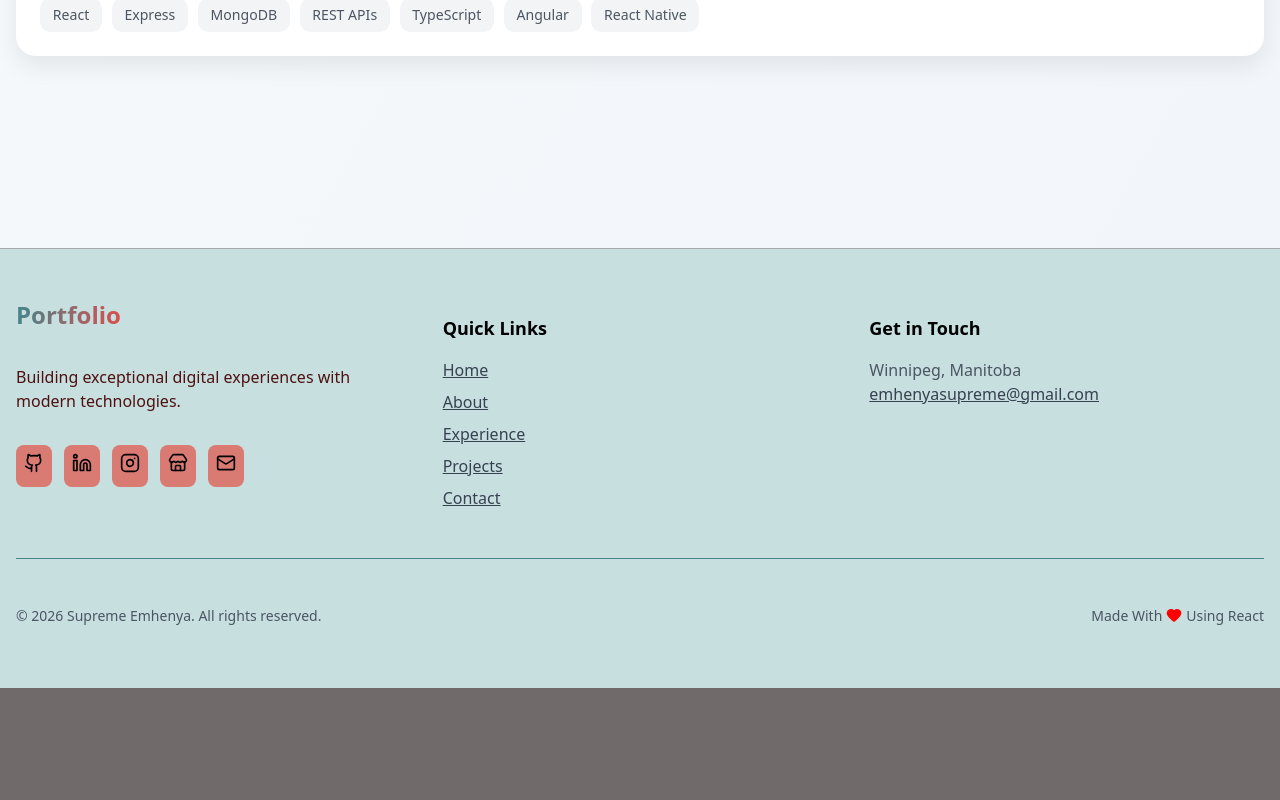
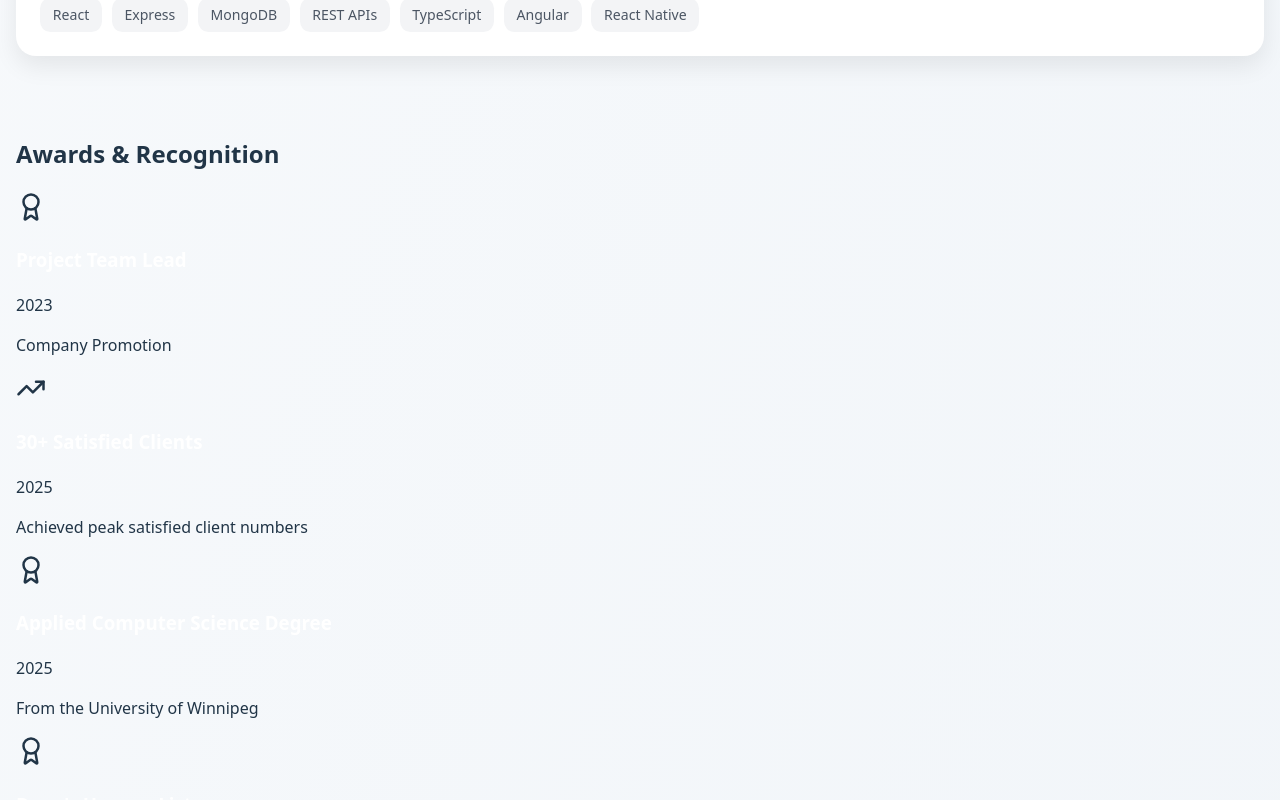
Before and after one commit to Emya101/Personal-Portfolio, a React (Vite) app: page /experience in a window 1280 px wide. Shown: the part 1560-2360 px from the top of the page. Before the commit the page ends 2248 px from the top, so only its background shows below. Built offline with nearby package versions, Linux system fonts and the light colour scheme.

Commit message:
Added an award list to showcase achievements on the experience page

```diff
--- a/src/Components/Experience.jsx
+++ b/src/Components/Experience.jsx
@@ -144,7 +144,7 @@ export function Experience() {
                                 <div className={styles.metaRow}>
                                     <div className={styles.metaItem}>
                                         <Calendar size={26} />
-                                        <span style={{fontSize: 16}}>{exp.period}</span>
+                                        <span style={{ fontSize: 16 }}>{exp.period}</span>
                                     </div>
 
                                     <div className={styles.metaItem}>
@@ -187,10 +187,40 @@ export function Experience() {
                         </motion.div>
                     ))}
                 </div>
+            </motion.div>
 
+            <motion.div
+                className={styles.awardSection}
+                variants={containerAnimSettings(0.14)}
+                initial="hidden"
+                whileInView="visible"
+                viewport={{ once: true, amount: 0.15 }}
+            >
+                <motion.h2
+                    variants={itemAnimSettings({ x: 0, y: 20 })}
+                    className={styles.awardsTitle}>
+                    Awards & Recognition
+                </motion.h2>
 
+                <div className={styles.awardsGrid}>
+                    {achievements.map((achievement, index) => (
+                        <motion.div
+                            key={index}
+                            variants={itemAnimSettings({ x: 0, y: 24, duration: 0.5 })}
+                            whileHover={{ y: -8 }}
+                            className={styles.awardCard}
+                        >
+                            <div className={styles.awardIconWrap}>
+                                <achievement.icon size={30}/>
+                            </div>
 
+                            <h3 className={styles.awardName}>{achievement.title}</h3>
+                            <p className={styles.awardYear}>{achievement.year}</p>
+                            <p className={styles.awardDescription}>{achievement.description}</p>
 
+                        </motion.div>
+                    ))}
+                </div>
             </motion.div>
 
         </div>
```
